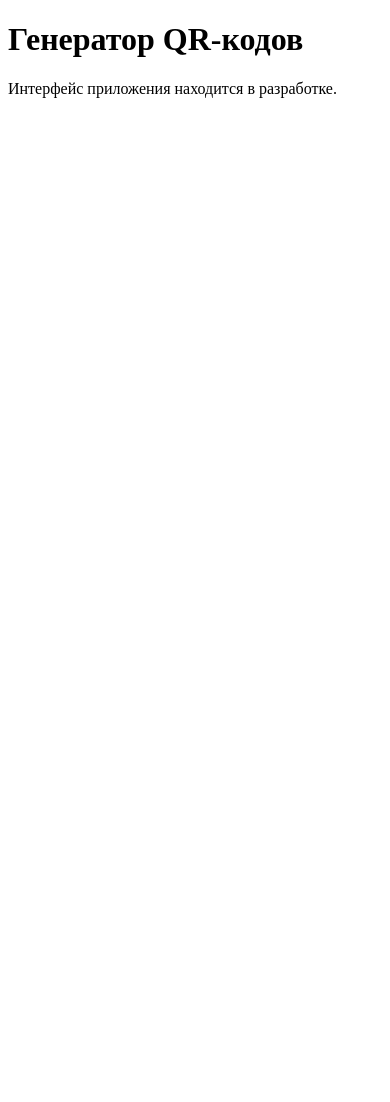
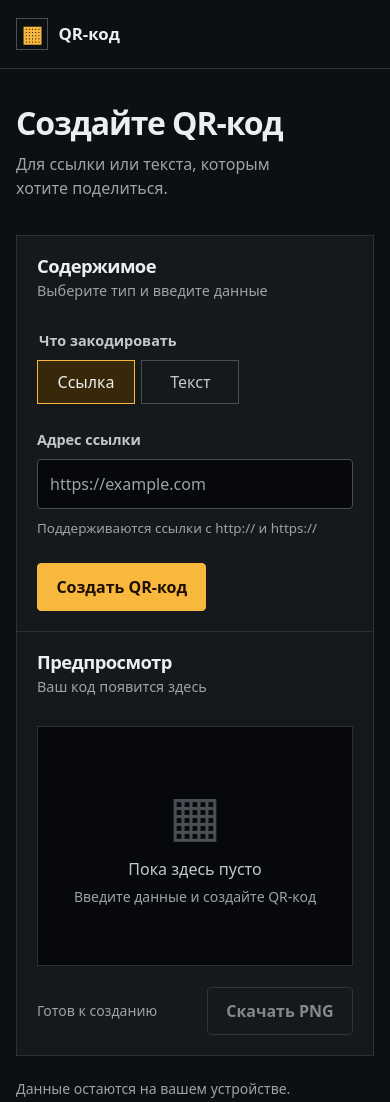
Before and after one commit to Zefeld/qr-code-generator-srs, a plain HTML site: page index.html in a window 390 px wide. Before the commit the page ends 844 px from the top, so only its background shows below. Drawn offline with Linux system fonts and the light colour scheme.

Commit message:
feat: add accessible input modes and responsive page

```diff
--- /dev/null
+++ b/base.css
@@ -0,0 +1,29 @@
+*, *::before, *::after { box-sizing: border-box; }
+html, body { overflow-x: clip; }
+html { scrollbar-color: var(--color-muted) var(--color-paper); scroll-padding-top: var(--space-3xl); }
+body { margin: 0; background: var(--color-paper); color: var(--color-ink); font-family: var(--font-body); font-size: var(--text-md); line-height: 1.55; -webkit-font-smoothing: antialiased; caret-color: var(--color-accent); }
+::selection { background: color-mix(in oklab, var(--color-accent) 25%, transparent); }
+:focus-visible { outline: 2px solid var(--color-focus); outline-offset: 2px; }
+a { color: inherit; text-decoration-thickness: 1px; text-underline-offset: 0.16em; }
+h1, h2, h3 { margin: 0; font-family: var(--font-display); font-weight: var(--display-weight, 700); font-synthesis: none; letter-spacing: var(--tracking-display); line-height: 1.05; overflow-wrap: break-word; min-width: 0; text-wrap: balance; }
+h1 { max-width: 20ch; font-size: var(--text-display); } h2 { max-width: 30ch; font-size: var(--text-section); } h3 { max-width: 40ch; font-size: var(--text-title); line-height: 1.2; }
+.lead { font-size: var(--text-lead); line-height: 1.45; max-width: 52ch; }
+p { margin: 0; text-wrap: pretty; }
+p:not([class]) { max-width: 65ch; }
+img, video { max-width: 100%; height: auto; display: block; }
+svg { display: block; }
+[hidden] { display: none !important; }
+button, input, select, textarea { font: inherit; }
+.container { width: 100%; max-width: var(--container); margin-inline: auto; padding-inline: var(--gutter); box-sizing: border-box; }
+.num, .figure, td.num { font-variant-numeric: tabular-nums; }
+.visually-hidden { position: absolute; width: 1px; height: 1px; overflow: hidden; clip-path: inset(50%); white-space: nowrap; }
+[data-slot] { position: relative; overflow: hidden; background: linear-gradient(160deg, var(--color-paper-2, var(--color-paper)), var(--color-paper-3, var(--color-paper))); }
+[data-slot] > img { position: absolute; inset: 0; width: 100%; height: 100%; object-fit: cover; z-index: 1; }
+[data-slot]:has(> img) > :not(img):not([data-keep]) { display: none !important; }
+@media (max-width: 60rem) { :root { --gutter: 24px; --section-gap-s: 80px; --section-gap: 96px; --section-gap-l: 120px; } }
+@media (max-width: 40rem) { :root { --gutter: 16px; --section-gap-s: 56px; --section-gap: 72px; --section-gap-l: 96px; --gap-columns: 16px; } }
+@media (prefers-reduced-motion: reduce) { *:not(.keep-motion), *:not(.keep-motion)::before, *:not(.keep-motion)::after { animation-duration: 0.01ms !important; animation-iteration-count: 1 !important; transition-duration: 0.01ms !important; scroll-behavior: auto !important; } }
+/* photographs: duotone paper-3 ink */
+[data-slot]:has(> img) { isolation: isolate; background: var(--color-ink); outline: 1px solid color-mix(in oklab, var(--color-ink) 8%, transparent); outline-offset: -1px; }
+[data-slot] > img { z-index: 0; filter: grayscale(1) contrast(1.08); mix-blend-mode: multiply; }
+[data-slot]:has(> img)::before { content: ""; position: absolute; inset: 0; z-index: 1; background: var(--color-paper-3); mix-blend-mode: lighten; pointer-events: none; }
--- a/index.html
+++ b/index.html
@@ -3,11 +3,34 @@
 <head>
   <meta charset="utf-8">
   <meta name="viewport" content="width=device-width, initial-scale=1">
+  <meta name="description" content="Создавайте QR-коды для ссылок и текста в браузере.">
   <title>Генератор QR-кодов</title>
   <link rel="stylesheet" href="style.css">
+  <script src="script.js" defer></script>
 </head>
 <body>
-  <main><h1>Генератор QR-кодов</h1><p>Интерфейс приложения находится в разработке.</p></main>
-  <script src="script.js" defer></script>
+  <header class="topbar"><div class="shell topbar-inner"><a class="brand" href="./" aria-label="Генератор QR-кодов, на главную"><span class="brand-mark" aria-hidden="true">▦</span> QR-код</a><span class="privacy">Всё работает в вашем браузере</span></div></header>
+  <main class="shell workspace">
+    <div class="intro"><h1>Создайте QR-код</h1><p>Для ссылки или текста, которым хотите поделиться.</p></div>
+    <div class="workbench">
+      <section class="editor" aria-labelledby="editor-title">
+        <div class="section-heading"><div><h2 id="editor-title">Содержимое</h2><p>Выберите тип и введите данные</p></div></div>
+        <form id="qr-form" novalidate>
+          <fieldset class="mode-switch"><legend>Что закодировать</legend><div class="mode-options"><input type="radio" name="mode" id="mode-link" value="link" checked><label for="mode-link">Ссылка</label><input type="radio" name="mode" id="mode-text" value="text"><label for="mode-text">Текст</label></div></fieldset>
+          <div id="link-field" class="field"><label for="link-input">Адрес ссылки</label><input id="link-input" name="link" type="url" inputmode="url" autocomplete="url" placeholder="https://example.com" aria-describedby="field-hint field-error"><p id="field-hint" class="hint">Поддерживаются ссылки с http:// и https://</p></div>
+          <div id="text-field" class="field" hidden><label for="text-input">Ваш текст</label><textarea id="text-input" name="text" rows="5" placeholder="Текст для QR-кода" aria-describedby="text-hint field-error"></textarea><p id="text-hint" class="hint">Можно использовать кириллицу и переносы строк</p></div>
+          <p id="field-error" class="error" role="alert" hidden></p>
+          <button class="primary" type="submit">Создать QR-код</button>
+        </form>
+      </section>
+      <section class="preview" aria-labelledby="preview-title">
+        <div class="section-heading"><div><h2 id="preview-title">Предпросмотр</h2><p>Ваш код появится здесь</p></div></div>
+        <div class="preview-stage"><div class="empty-state" id="empty-state"><span class="empty-symbol" aria-hidden="true">▦</span><p>Пока здесь пусто</p><span>Введите данные и создайте QR-код</span></div><canvas id="qr-canvas" width="512" height="512" aria-label="Созданный QR-код" hidden></canvas></div>
+        <div class="preview-footer"><p id="result-status" role="status" aria-live="polite">Готов к созданию</p><button id="download-button" class="secondary" type="button" disabled>Скачать PNG</button></div>
+      </section>
+    </div>
+    <p class="footnote">Данные остаются на вашем устройстве.</p>
+  </main>
+  <noscript><p class="noscript">Для создания QR-кодов включите JavaScript в браузере.</p></noscript>
 </body>
 </html>
--- a/script.js
+++ b/script.js
@@ -0,0 +1,26 @@
+'use strict';
+
+const form = document.getElementById('qr-form');
+const modes = document.querySelectorAll('input[name="mode"]');
+const linkField = document.getElementById('link-field');
+const textField = document.getElementById('text-field');
+const error = document.getElementById('field-error');
+const status = document.getElementById('result-status');
+
+function currentMode() {
+  return document.querySelector('input[name="mode"]:checked').value;
+}
+
+function showMode() {
+  const isLink = currentMode() === 'link';
+  linkField.hidden = !isLink;
+  textField.hidden = isLink;
+  error.hidden = true;
+  status.textContent = 'Готов к созданию';
+}
+
+modes.forEach((mode) => mode.addEventListener('change', showMode));
+form.addEventListener('submit', (event) => {
+  event.preventDefault();
+  status.textContent = 'Генерация будет добавлена на следующем этапе';
+});
--- a/style.css
+++ b/style.css
@@ -0,0 +1,57 @@
+/* Hallmark · shape: app screen · genre: modern-minimal · theme: Console (deal 1/3, seed russian-code-generator-utility-1e6a)
+ * nav: simple top bar · signature: the QR preview · states: empty, error, full, disabled · console: graphite
+ * axes: dark/grotesk-sans/chromatic-amber · posture: restrained · contrast: reviewed · v2.0.0 */
+/* Hallmark · pre-emit critique: P_ H_ E_ S_ R_ V_ · weakest: empty preview; use a quiet functional prompt */
+@import url("./tokens.css");
+@import url("./base.css");
+:root { --qr-white: #fff; --qr-black: #000; --app-font: system-ui, -apple-system, sans-serif; }
+html, body { overflow-x: clip; }
+body { margin: 0; background: var(--color-paper); color: var(--color-ink); font-family: var(--app-font); line-height: 1.5; }
+[hidden] { display: none !important; }
+.shell { width: min(100% - 2.5rem, 1100px); margin-inline: auto; }
+.topbar { border-bottom: 1px solid var(--color-rule); }
+.topbar-inner { min-height: 68px; display: flex; align-items: center; justify-content: space-between; gap: 1rem; }
+.brand { display: inline-flex; align-items: center; gap: .65rem; font-size: 1.05rem; font-weight: 650; color: var(--color-ink); text-decoration: none; }
+.brand-mark { display: grid; place-items: center; width: 32px; height: 32px; border: 1px solid var(--color-rule-2); color: var(--color-accent); font-size: 1.4rem; line-height: 1; }
+.privacy, .footnote { color: var(--color-muted); font-size: .875rem; }
+.workspace { padding-block: clamp(2.25rem, 6vw, 5rem); }
+.intro { margin-bottom: 2.2rem; }
+h1, h2, p { margin: 0; }
+h1 { font-size: clamp(2rem, 4vw, 3rem); line-height: 1.12; letter-spacing: -.035em; font-weight: 600; min-width: 0; overflow-wrap: break-word; }
+.intro p { margin-top: .7rem; color: var(--color-muted); }
+.workbench { display: grid; grid-template-columns: minmax(0, 1fr) minmax(0, .92fr); border: 1px solid var(--color-rule); background: var(--color-paper-2); }
+.editor, .preview { min-width: 0; padding: clamp(1.25rem, 3vw, 2rem); }
+.preview { border-left: 1px solid var(--color-rule); display: flex; flex-direction: column; }
+.section-heading { margin-bottom: 1.8rem; }
+h2 { font-size: 1.15rem; font-weight: 600; }
+.section-heading p { margin-top: .25rem; font-size: .9rem; color: var(--color-muted); }
+fieldset { border: 0; padding: 0; margin: 0 0 1.6rem; }
+legend, .field label { display: block; margin-bottom: .5rem; color: var(--color-ink-2); font-size: .9rem; font-weight: 600; }
+.mode-options { display: flex; gap: .4rem; }
+.mode-options input { position: absolute; width: 1px; height: 1px; opacity: 0; }
+.mode-options label { display: inline-flex; justify-content: center; align-items: center; min-height: 44px; min-width: 98px; padding: .4rem 1rem; border: 1px solid var(--color-rule-2); color: var(--color-ink-2); cursor: pointer; }
+.mode-options input:checked + label { background: var(--color-accent-soft); border-color: var(--color-accent); color: var(--color-ink); }
+.mode-options input:focus-visible + label, button:focus-visible, a:focus-visible, input:focus-visible, textarea:focus-visible { outline: 2px solid var(--color-focus); outline-offset: 3px; }
+.field input, .field textarea { width: 100%; min-height: 48px; padding: .75rem; border: 1px solid var(--color-rule-2); border-radius: 4px; background: var(--color-paper-3); color: var(--color-ink); font: inherit; }
+.field textarea { resize: vertical; min-height: 140px; }
+.field input::placeholder, .field textarea::placeholder { color: var(--color-muted); opacity: 1; }
+.hint { margin-top: .55rem; color: var(--color-muted); font-size: .84rem; }
+.error { margin-top: .75rem; color: var(--color-bad); font-size: .9rem; }
+[aria-invalid="true"] { border-color: var(--color-bad) !important; }
+button { font: inherit; cursor: pointer; }
+.primary, .secondary { display: inline-flex; align-items: center; justify-content: center; min-height: 48px; padding: .65rem 1.15rem; border: 1px solid var(--color-accent); border-radius: 4px; font-weight: 600; }
+.primary { margin-top: 1.6rem; background: var(--color-accent); color: var(--color-accent-ink); }
+.primary:hover { filter: brightness(1.08); }
+.secondary { background: transparent; border-color: var(--color-rule-2); color: var(--color-ink); }
+button:disabled { opacity: .52; cursor: not-allowed; }
+.preview-stage { display: grid; place-items: center; flex: 1; min-height: 280px; border: 1px solid var(--color-rule); background: var(--color-paper-3); }
+.empty-state { text-align: center; padding: 1rem; color: var(--color-ink-2); }
+.empty-symbol { display: block; font-size: 3.5rem; line-height: 1; color: var(--color-rule-2); margin-bottom: 1rem; }
+.empty-state span:last-child { display: block; color: var(--color-muted); font-size: .875rem; margin-top: .35rem; }
+#qr-canvas { display: block; width: min(100%, 320px); height: auto; image-rendering: pixelated; }
+.preview-footer { display: flex; align-items: center; justify-content: space-between; gap: 1rem; margin-top: 1.3rem; }
+.preview-footer p { color: var(--color-muted); font-size: .875rem; }
+.footnote { margin-top: 1.4rem; }
+.noscript { margin: 1rem auto; width: min(100% - 2.5rem, 1100px); color: var(--color-bad); }
+@media (max-width: 720px) { .shell { width: min(100% - 2rem, 1100px); } .workbench { grid-template-columns: minmax(0, 1fr); } .preview { border-left: 0; border-top: 1px solid var(--color-rule); } .privacy { display: none; } .preview-stage { min-height: 240px; } .preview-footer { flex-wrap: wrap; } }
+@media (prefers-reduced-motion: reduce) { *, *::before, *::after { scroll-behavior: auto !important; transition-duration: 0.01ms !important; animation-duration: 0.01ms !important; } }
--- /dev/null
+++ b/tokens.css
@@ -0,0 +1,22 @@
+:root {
+  color-scheme: dark;
+  --space-3xs: 2px; --space-2xs: 4px; --space-xs: 8px; --space-sm: 12px; --space-md: 16px; --space-lg: 24px; --space-xl: 40px; --space-2xl: 64px; --space-3xl: 96px; --space-4xl: 144px;
+  --text-xs: 0.75rem; --text-sm: 0.875rem; --text-md: 1rem; --text-lg: 1.2rem; --text-xl: 1.44rem; --text-2xl: 1.728rem; --text-3xl: 2.074rem;
+  --text-display-s: 1.44rem; --text-display: 1.728rem; --text-section: 1.2rem; --text-title: 1rem; --text-lead: 1rem;
+  --ease-out: cubic-bezier(0.16, 1, 0.3, 1); --ease-in: cubic-bezier(0.7, 0, 0.84, 0); --ease-in-out: cubic-bezier(0.65, 0, 0.35, 1);
+  --dur-micro: 120ms; --dur-short: 220ms; --dur-long: 420ms;
+  --color-error: oklch(72% 0.15 27); --color-success: oklch(76% 0.13 150);
+  --container: 1440px; --gutter: 64px; --gap-columns: 32px; --section-gap-s: 120px; --section-gap: 144px; --section-gap-l: 176px;
+  --z-base: 1; --z-raised: 10; --z-dropdown: 100; --z-sticky: 200; --z-sticky-nav: 300; --z-modal: 400; --z-toast: 500; --z-tooltip: 600;
+  --color-paper: oklch(17% 0.008 250); --color-paper-2: oklch(21% 0.009 250); --color-paper-3: oklch(13.5% 0.007 250);
+  --color-ink: oklch(95% 0.005 250); --color-ink-2: oklch(83% 0.008 250); --color-muted: oklch(71% 0.01 250);
+  --color-rule: oklch(31% 0.01 250); --color-rule-2: oklch(42% 0.012 250);
+  --color-accent: oklch(82% 0.15 80); --color-accent-ink: oklch(18% 0.04 75); --color-accent-soft: oklch(29% 0.05 80); --color-focus: oklch(82% 0.15 80);
+  --color-cool: oklch(77% 0.12 245); --color-cool-soft: oklch(29% 0.05 245);
+  --color-ok: oklch(76% 0.15 150); --color-ok-soft: oklch(24.5% 0.03 150); --color-bad: oklch(70% 0.17 25); --color-bad-soft: oklch(24.5% 0.035 25);
+  --font-display: "Host Grotesk", ui-sans-serif, system-ui, sans-serif; --font-body: var(--font-display);
+  --font-outlier: "Atkinson Hyperlegible Mono", ui-monospace, monospace;
+  --radius-card: 10px; --radius-pill: 6px; --rule-hair: 1px;
+  --shadow-card: none;
+  --tracking-display: -0.03em; --display-weight: 500;
+}
```
